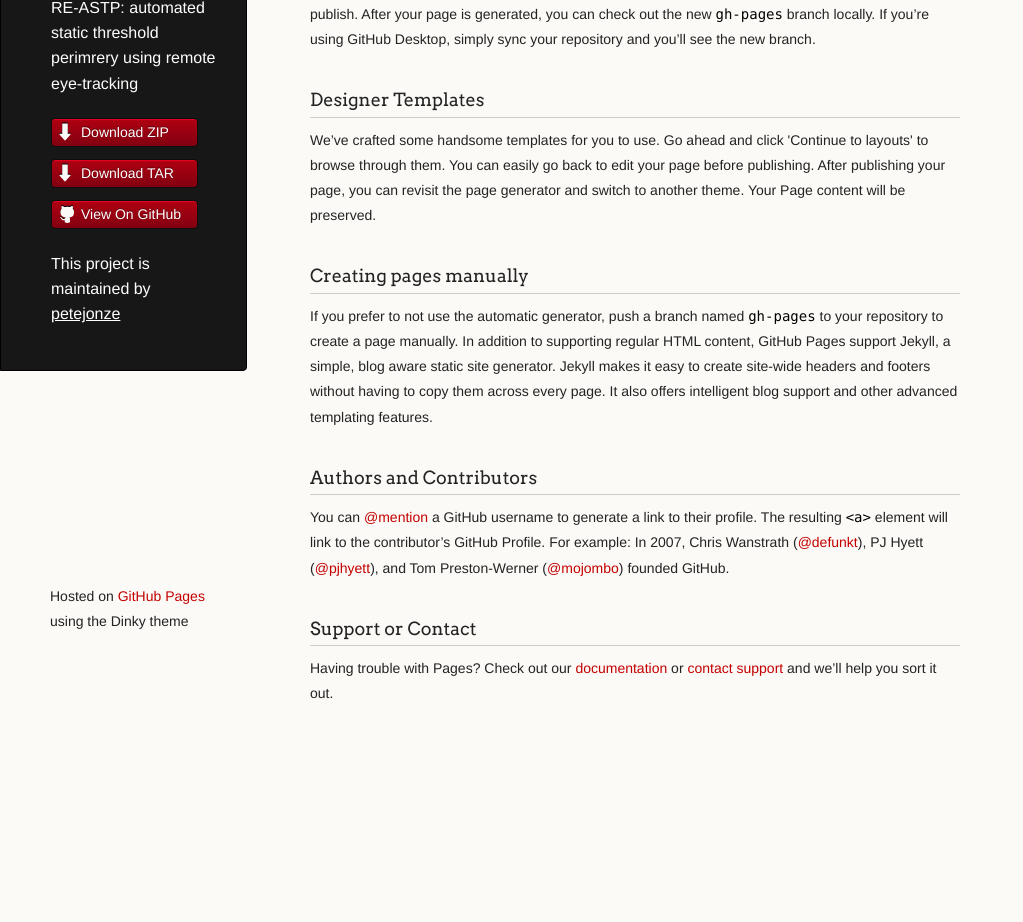
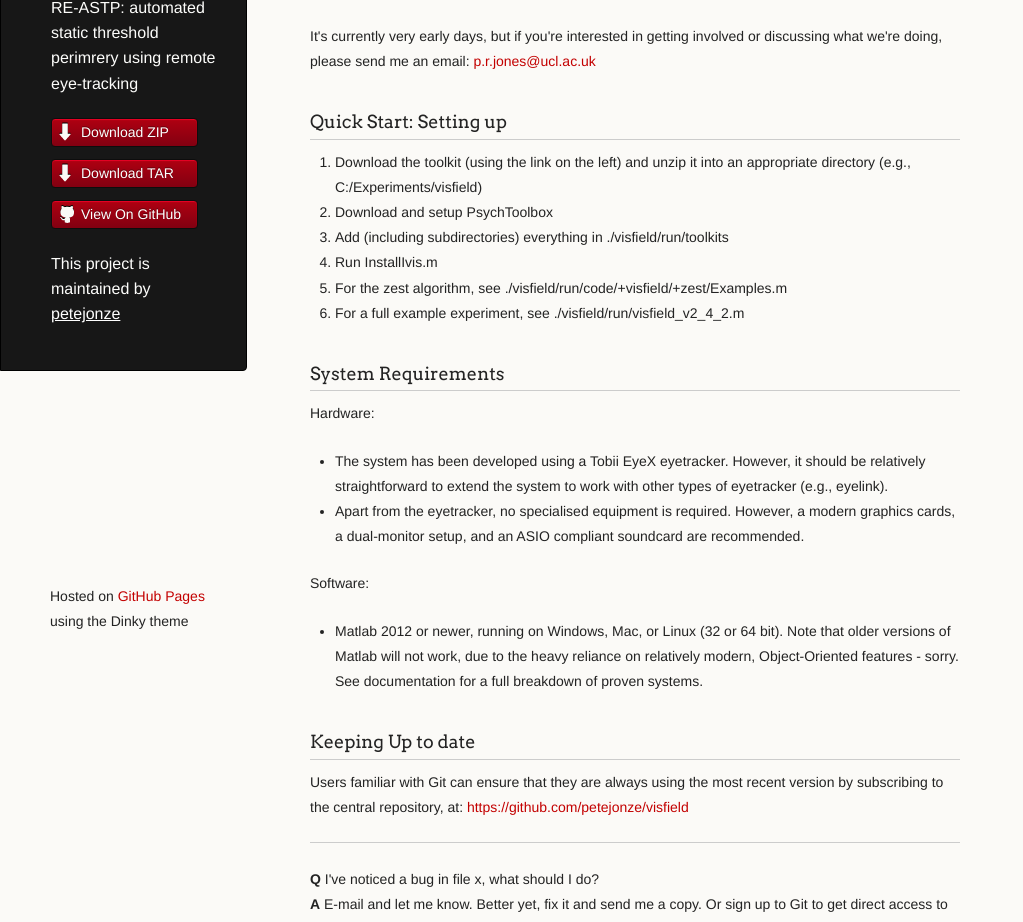
Before and after one commit to petejonze/visfield, a plain HTML site: page index.html in a window 1280 px wide. Shown: the part 134-1056 px from the top of the page, without its empty margins (0-1023 px from the left). Before the commit the page ends 913 px from the top, so only its background shows below. Drawn offline with Linux system fonts and the light colour scheme.

```diff
--- a/index.html
+++ b/index.html
@@ -31,29 +31,55 @@
       </header>
       <section>
         <h3>
-<a id="welcome-to-github-pages" class="anchor" href="#welcome-to-github-pages" aria-hidden="true"><span aria-hidden="true" class="octicon octicon-link"></span></a>Welcome to GitHub Pages.</h3>
+<a id="project-description" class="anchor" href="#project-description" aria-hidden="true"><span aria-hidden="true" class="octicon octicon-link"></span></a>Project Description</h3>
 
-<p>This automatic page generator is the easiest way to create beautiful pages for all of your projects. Author your page content here <a href="https://guides.github.com/features/mastering-markdown/">using GitHub Flavored Markdown</a>, select a template crafted by a designer, and publish. After your page is generated, you can check out the new <code>gh-pages</code> branch locally. If you’re using GitHub Desktop, simply sync your repository and you’ll see the new branch.</p>
+<p>This is rough Beta code for performing Austomated Static Threshold Perimetry using a Remote Eye-tracking (RE-ASTP)</p>
+
+<p>It's currently very early days, but if you're interested in getting involved or discussing what we're doing, please send me an email: <a href="mailto:p.r.jones@ucl.ac.uk">p.r.jones@ucl.ac.uk</a></p>
 
 <h3>
-<a id="designer-templates" class="anchor" href="#designer-templates" aria-hidden="true"><span aria-hidden="true" class="octicon octicon-link"></span></a>Designer Templates</h3>
+<a id="quick-start-setting-up" class="anchor" href="#quick-start-setting-up" aria-hidden="true"><span aria-hidden="true" class="octicon octicon-link"></span></a>Quick Start: Setting up</h3>
 
-<p>We’ve crafted some handsome templates for you to use. Go ahead and click 'Continue to layouts' to browse through them. You can easily go back to edit your page before publishing. After publishing your page, you can revisit the page generator and switch to another theme. Your Page content will be preserved.</p>
+<ol>
+<li>Download the toolkit (using the link on the left) and unzip it into an appropriate directory (e.g., C:/Experiments/visfield)</li>
+<li>Download and setup PsychToolbox</li>
+<li>Add (including subdirectories) everything in ./visfield/run/toolkits</li>
+<li>Run InstallIvis.m</li>
+<li>For the zest algorithm, see ./visfield/run/code/+visfield/+zest/Examples.m</li>
+<li>For a full example experiment, see ./visfield/run/visfield_v2_4_2.m </li>
+</ol>
 
 <h3>
-<a id="creating-pages-manually" class="anchor" href="#creating-pages-manually" aria-hidden="true"><span aria-hidden="true" class="octicon octicon-link"></span></a>Creating pages manually</h3>
+<a id="system-requirements" class="anchor" href="#system-requirements" aria-hidden="true"><span aria-hidden="true" class="octicon octicon-link"></span></a>System Requirements</h3>
 
-<p>If you prefer to not use the automatic generator, push a branch named <code>gh-pages</code> to your repository to create a page manually. In addition to supporting regular HTML content, GitHub Pages support Jekyll, a simple, blog aware static site generator. Jekyll makes it easy to create site-wide headers and footers without having to copy them across every page. It also offers intelligent blog support and other advanced templating features.</p>
+<p>Hardware:</p>
+
+<ul>
+<li>The system has been developed using a Tobii EyeX eyetracker. However, it should be relatively straightforward to extend the system to work with other types of eyetracker (e.g., eyelink).</li>
+<li>Apart from the eyetracker, no specialised equipment is required. However, a modern graphics cards, a dual-monitor setup, and an ASIO compliant soundcard are recommended.</li>
+</ul>
+
+<p>Software:</p>
+
+<ul>
+<li>Matlab 2012 or newer, running on Windows, Mac, or Linux (32 or 64 bit). Note that older versions of Matlab will not work, due to the heavy reliance on relatively modern, Object-Oriented features - sorry. See documentation for a full breakdown of proven systems.</li>
+</ul>
 
 <h3>
-<a id="authors-and-contributors" class="anchor" href="#authors-and-contributors" aria-hidden="true"><span aria-hidden="true" class="octicon octicon-link"></span></a>Authors and Contributors</h3>
+<a id="keeping-up-to-date" class="anchor" href="#keeping-up-to-date" aria-hidden="true"><span aria-hidden="true" class="octicon octicon-link"></span></a>Keeping Up to date</h3>
 
-<p>You can <a href="https://help.github.com/articles/basic-writing-and-formatting-syntax/#mentioning-users-and-teams" class="user-mention">@mention</a> a GitHub username to generate a link to their profile. The resulting <code>&lt;a&gt;</code> element will link to the contributor’s GitHub Profile. For example: In 2007, Chris Wanstrath (<a href="https://github.com/defunkt" class="user-mention">@defunkt</a>), PJ Hyett (<a href="https://github.com/pjhyett" class="user-mention">@pjhyett</a>), and Tom Preston-Werner (<a href="https://github.com/mojombo" class="user-mention">@mojombo</a>) founded GitHub.</p>
+<p>Users familiar with Git can ensure that they are always using the most recent version by subscribing to the central repository, at: <a href="https://github.com/petejonze/visfield">https://github.com/petejonze/visfield</a></p>
+
+<hr>
+
+<p><strong>Q</strong> I've noticed a bug in file x, what should I do?<br>
+<strong>A</strong> E-mail and let me know. Better yet, fix it and send me a copy. Or sign up to Git to get direct access to the primary source code.</p>
 
 <h3>
-<a id="support-or-contact" class="anchor" href="#support-or-contact" aria-hidden="true"><span aria-hidden="true" class="octicon octicon-link"></span></a>Support or Contact</h3>
+<a id="enjoy" class="anchor" href="#enjoy" aria-hidden="true"><span aria-hidden="true" class="octicon octicon-link"></span></a>Enjoy!</h3>
 
-<p>Having trouble with Pages? Check out our <a href="https://help.github.com/pages">documentation</a> or <a href="https://github.com/contact">contact support</a> and we’ll help you sort it out.</p>
+<p><a href="https://github.com/petejonze" class="user-mention">@petejonze</a><br>
+10/02/2016</p>
       </section>
       <footer>
         <p><small>Hosted on <a href="https://pages.github.com">GitHub Pages</a> using the Dinky theme</small></p>
```
Also changed, not shown: params.json (+1 -1 lines).
